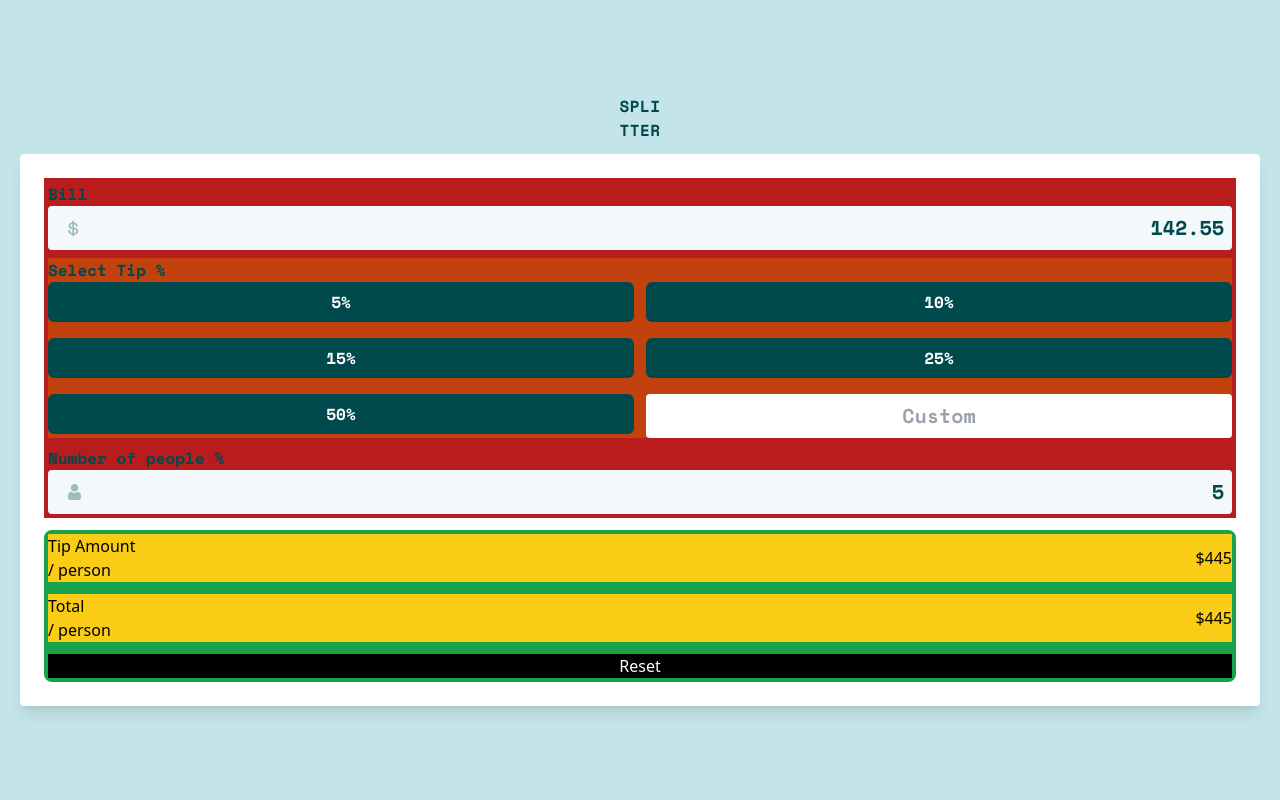
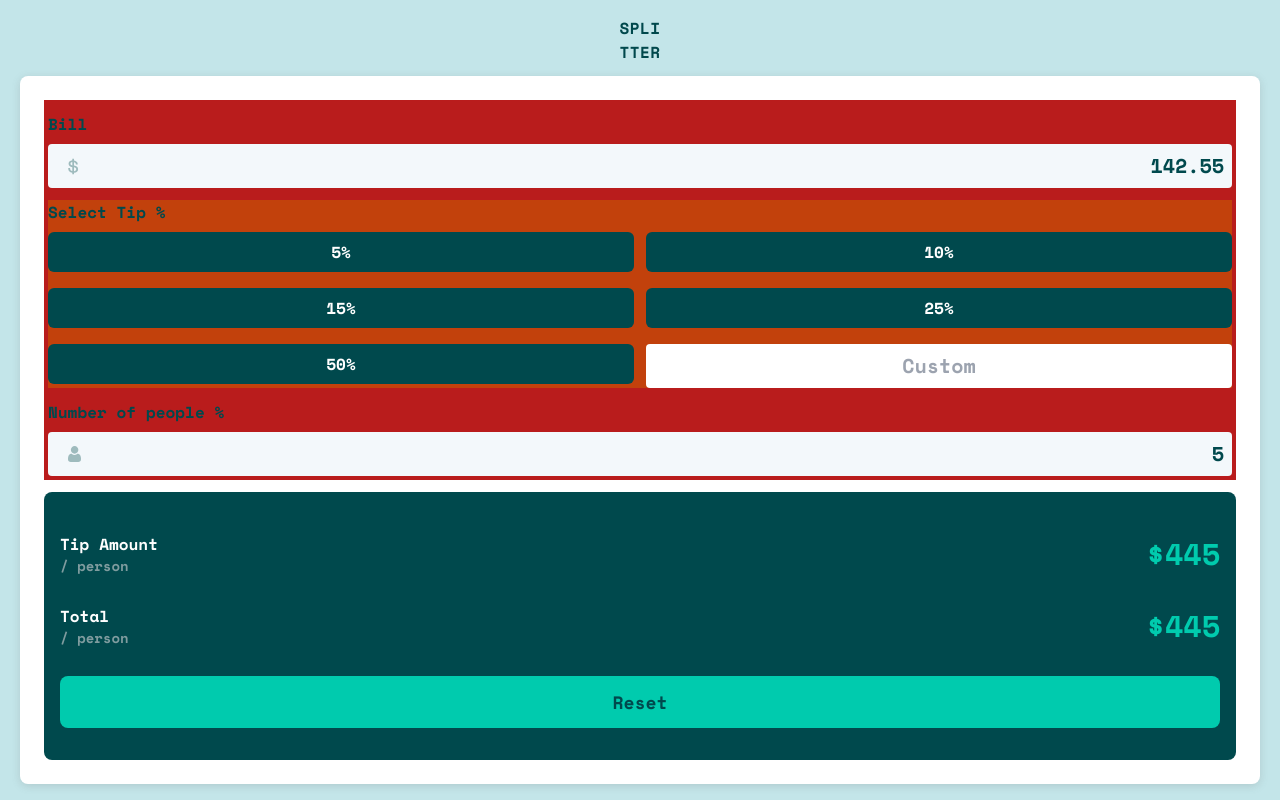
Before and after one commit to iddimsangi/tip-splitter-project, a React (Create React App) app: page / in a window 1280 px wide. Built offline with nearby package versions, Linux system fonts and the light colour scheme.

Commit message:
feat: display component and Percentage components added

```diff
--- a/src/App.js
+++ b/src/App.js
@@ -1,6 +1,8 @@
 import dollar from "./images/icon-dollar.svg";
 import personIcon from "./images/icon-person.svg";
+import PercentageButton from "./PercentageButton";
 import Input from "./Input";
+import DisplayAmount from "./DisplayAmount";
 function App() {
   return (
     <div>
@@ -8,42 +10,19 @@ function App() {
         <h1 className="text-[#00484C] uppercase font-mono font-extrabold tracking-wide">
           Spli <span className="block">tter</span>
         </h1>
-        <div className="bg-white p-6 mt-3  rounded shadow-lg min-w-full flex flex-col justify-center items-center space-y-3">
-          <div className=" bg-red-700 w-full p-1 flex flex-col space-y-2">
+        <div className="bg-white customShadow rounded-lg p-6 mt-3  shadow-lg min-w-full flex flex-col justify-center items-center space-y-3">
+          <div className=" bg-red-700 w-full p-1 flex flex-col space-y-3">
             <Input labelText="Bill" imgSrc={dollar} value={142.55} />
             <div className=" bg-orange-700 w-full ">
-              <h2 className=" font-mono text-very-dark-cyan">Select Tip %</h2>
+              <h2 className=" font-mono text-very-dark-cyan mb-2">
+                Select Tip %
+              </h2>
               <div className=" grid grid-cols-2 grid-rows-3 gap-3">
-                <a
-                  className=" bg-very-dark-cyan  flex justify-center items-center px-12 text-white mb-1 font-mono font-bold rounded-md py-2"
-                  href="#"
-                >
-                  5%
-                </a>
-                <a
-                  className=" bg-very-dark-cyan  flex justify-center items-center px-12 text-white mb-1 font-mono font-bold rounded-md py-2"
-                  href="#"
-                >
-                  10%
-                </a>
-                <a
-                  className=" bg-very-dark-cyan  flex justify-center items-center px-12 text-white mb-1 font-mono font-bold rounded-md py-2"
-                  href="#"
-                >
-                  15%
-                </a>
-                <a
-                  className=" bg-very-dark-cyan  flex justify-center items-center px-12 text-white mb-1 font-mono font-bold rounded-md py-2"
-                  href="#"
-                >
-                  25%
-                </a>
-                <a
-                  className=" bg-very-dark-cyan  flex justify-center items-center px-12 text-white mb-1 font-mono font-bold rounded-md py-2"
-                  href="#"
-                >
-                  50%
-                </a>
+                <PercentageButton percentage={5} />
+                <PercentageButton percentage={10} />
+                <PercentageButton percentage={15} />
+                <PercentageButton percentage={25} />
+                <PercentageButton percentage={50} />
                 <input
                   type="text"
                   placeholder="Custom"
@@ -57,20 +36,12 @@ function App() {
               value={5}
             />
           </div>
-          <div className=" bg-green-600 w-full p-1 rounded-lg">
-            <div className=" bg-yellow-400 flex justify-between items-center mb-3">
-              <h2>
-                Tip Amount <span className=" block">/ person</span>
-              </h2>
-              <h1>$445</h1>
-            </div>
-            <div className=" bg-yellow-400 flex justify-between items-center mb-3">
-              <h2>
-                Total <span className=" block">/ person</span>
-              </h2>
-              <h1>$445</h1>
-            </div>
-            <button className=" bg-black w-full text-white">Reset</button>
+          <div className=" bg-very-dark-cyan w-full px-4 py-8 rounded-lg">
+            <DisplayAmount amountLabel={"Tip Amount"} amount={445} />
+            <DisplayAmount amountLabel={"Total"} amount={445} />
+            <button className=" bg-[#00CBAE] w-full text-very-dark-cyan font-extrabold mt-2  text-lg py-3 font-mono rounded-lg ">
+              Reset
+            </button>
           </div>
         </div>
       </div>
--- /dev/null
+++ b/src/DisplayAmount.js
@@ -0,0 +1,13 @@
+function DisplayAmount({ amountLabel, amount }) {
+  return (
+    <div className="flex justify-between items-center font-mono mb-3 py-2">
+      <h2 className="text-white">
+        {amountLabel}{" "}
+        <span className=" block text-grayish-cyan text-sm">/ person</span>
+      </h2>
+      <h1 className=" font-extrabold text-[#00CBAE] text-3xl">${amount}</h1>
+    </div>
+  );
+}
+
+export default DisplayAmount;
--- a/src/Input.js
+++ b/src/Input.js
@@ -3,8 +3,8 @@ import React from "react";
 
 function Input({ labelText, imgSrc, value }) {
   return (
-    <form className="flex flex-col">
-      <label className="font-mono text-very-dark-cyan">{labelText}</label>
+    <form className="flex flex-col mt-2">
+      <label className="font-mono text-very-dark-cyan mb-2">{labelText}</label>
       <div className="flex items-center bg-[#F3F8FB] p-2 rounded">
         <img src={imgSrc} className="ml-3" alt="icon" />
         <input
--- /dev/null
+++ b/src/PercentageButton.js
@@ -0,0 +1,15 @@
+// PercentageButton.js
+import React from "react";
+
+function PercentageButton({ percentage }) {
+  return (
+    <a
+      className="bg-very-dark-cyan flex justify-center items-center px-12 text-white mb-1 font-mono font-bold rounded-md py-2"
+      href="#"
+    >
+      {percentage}%
+    </a>
+  );
+}
+
+export default PercentageButton;
--- a/src/index.css
+++ b/src/index.css
@@ -1,3 +1,7 @@
 @tailwind base;
 @tailwind components;
 @tailwind utilities;
+
+.customShadow{
+    box-shadow: rgba(99, 99, 99, 0.2) 0px 2px 8px 0px;
+}
```
